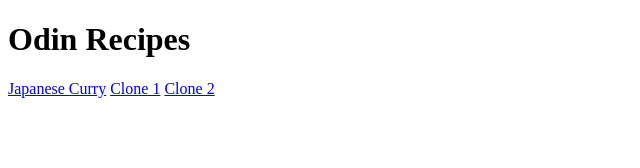
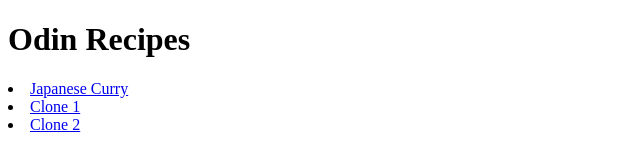
Before and after one commit to kein-1/odin-recipes, a plain HTML site: page index.html in a window 1280 px wide. Shown: the whole page, without its empty margins (0-640 px from the left). Drawn offline with Linux system fonts and the light colour scheme.

Commit message:
Updated with a div tag

```diff
--- a/index.html
+++ b/index.html
@@ -17,9 +17,11 @@
             <p class="browsehappy">You are using an <strong>outdated</strong> browser. Please <a href="#">upgrade your browser</a> to improve your experience.</p>
         <![endif]-->
         <h1>Odin Recipes</h1>
+        <div>
+        <li><a href="./recipes/japaneseCurry.html">Japanese Curry</a></li>
+        <li><a href="./recipes/copy1.html">Clone 1</a></li>
+        <li><a href="./recipes/copy2.html">Clone 2</a></li>
+        </div>
         <script src="" async defer></script>
-        <a href="./recipes/japaneseCurry.html">Japanese Curry</a>
-        <a href="./recipes/copy1.html">Clone 1</a>
-        <a href="./recipes/copy2.html">Clone 2</a>
     </body>
 </html>
```
